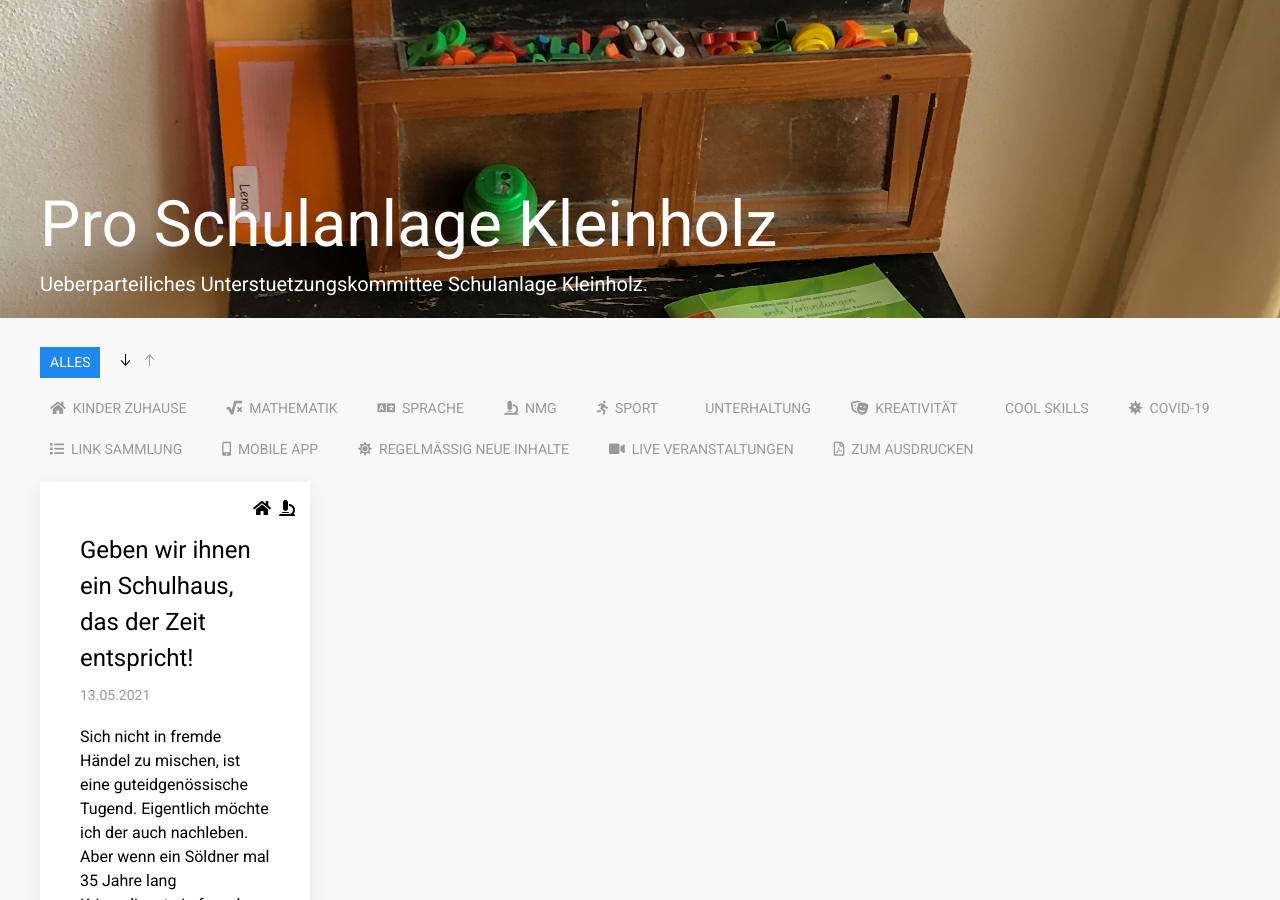
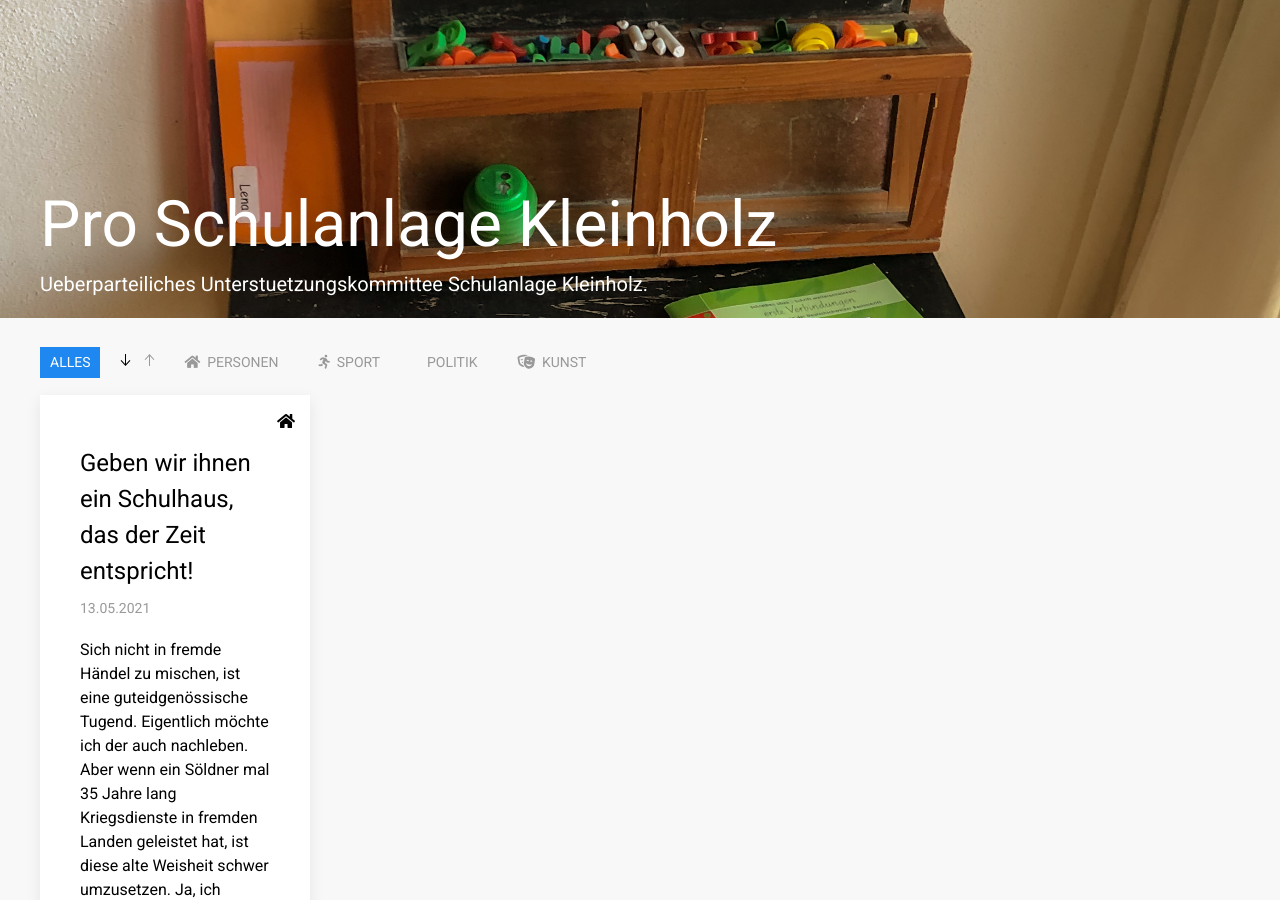
Before and after one commit to olten-jetzt/einstehen-f-r-olten, a Jekyll site: the page built from index.html, in a window 1280 px wide and 900 px high. Built offline with Jekyll 4.4.1, drawn with Linux system fonts in a browser that asks for light colours; nearby versions of some CDN libraries.

Commit message:
Remove heimschulung tags

```diff
--- a/_data/links/kunoblaser.yaml
+++ b/_data/links/kunoblaser.yaml
@@ -3,8 +3,7 @@ date: 2021-05-13
 # href: https://www.waldexperiment.ch/waldexperiment-in-zeiten-der-corona-pandemie
 pict: yes
 tags:
- - alltag
- - nmg
+ - person
 desc: |
   Sich nicht in fremde Händel zu mischen, ist eine guteidgenössische Tugend. Eigentlich möchte ich der auch nachleben.
 
--- a/_data/tags.yml
+++ b/_data/tags.yml
@@ -1,78 +1,12 @@
-alltag:
+person:
   icon: fas fa-home
-  titl: Kinder Zuhause
-math:
-  icon: fas fa-square-root-alt
-  titl: Mathematik
-sprache:
-  icon: fas fa-language
-  titl: Sprache
-nmg:
-  icon: fas fa-microscope
-  titl: NMG
+  titl: Personen
 sport:
   icon: fas fa-running
   titl: Sport
-unterhaltung:
+politik:
   icon: far fa-tv-retro
-  titl: Unterhaltung
-creative:
+  titl: Politik
+kunst:
   icon: fas fa-theater-masks
-  titl: Kreativität
-cool:
-  icon: fal fa-sunglasses
-  titl: Cool Skills
-corona:
-  icon: fas fa-virus
-  titl: COVID-19
-collection:
-  icon: fas fa-list
-  titl: Link Sammlung
-app:
-  icon: fas fa-mobile-alt
-  titl: Mobile App
-daily:
-  icon: fas fa-sun
-  titl: Regelmässig neue Inhalte
-live:
-  icon: fas fa-video
-  titl: Live Veranstaltungen
-printable:
-  icon: far fa-file-pdf
-  titl: Zum Ausdrucken
-cooking:
-  icon: far fa-cauldron
-  titl: Kochen
-  hide: yes
-coding:
-  icon: fas fa-laptop-code
-  titl: Programmieren
-  hide: yes
-story:
-  icon: fas fa-frog
-  titl: Geschichten
-  hide: yes
-video:
-  icon: fas fa-tv
-  titl: Videos
-  hide: yes
-create:
-  icon: fas fa-plus-square
-  titl: Unterrichtsmaterial Erstellen
-  hide: yes
-skill:
-  icon: fas fa-toolbox
-  titl: Neue Fähigkeiten
-  hide: yes
-ios:
-  icon: fab fa-app-store-ios
-  titl: iOS
-  hide: yes
-android:
-  icon: fab fa-android
-  titl: Android
-  hide: yes
-web:
-  icon: far fa-browser
-  titl: Online App
-  hide: yes
+  titl: Kunst
```
